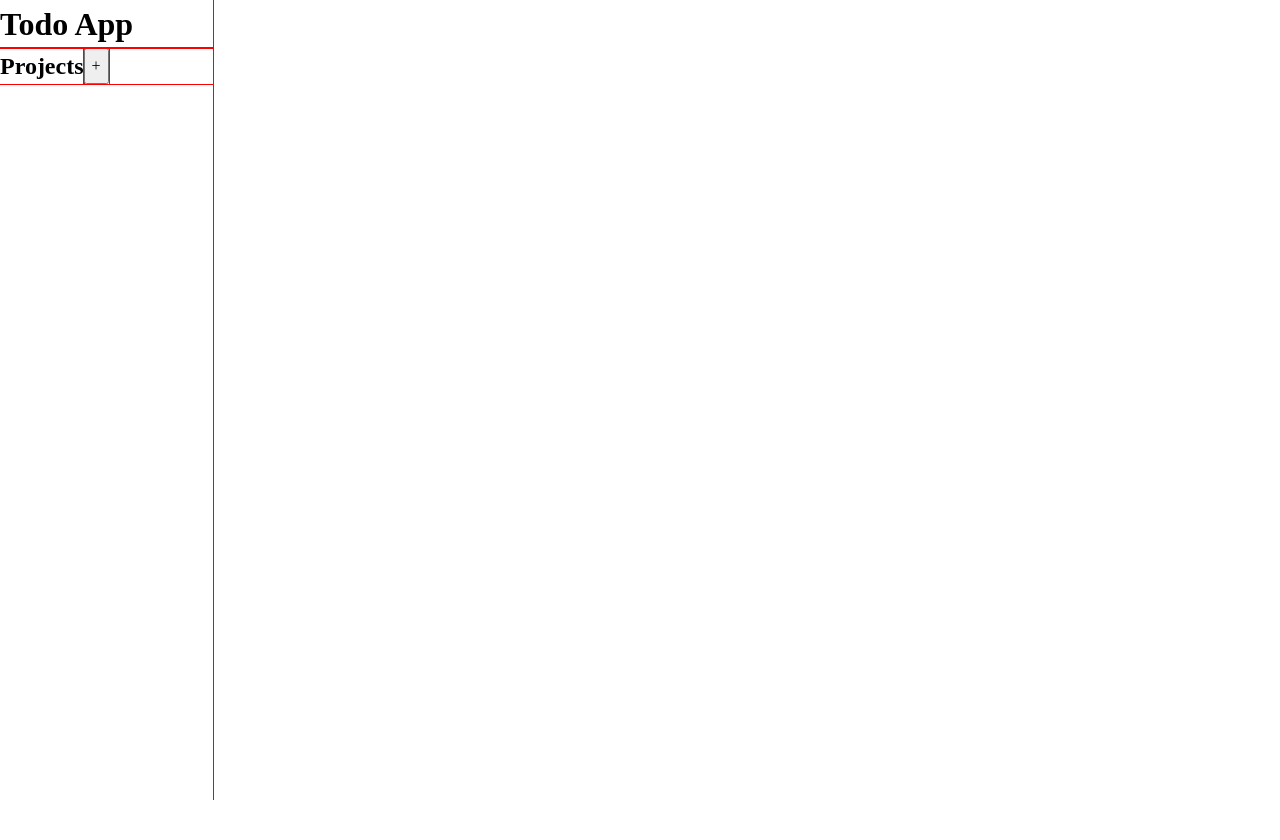
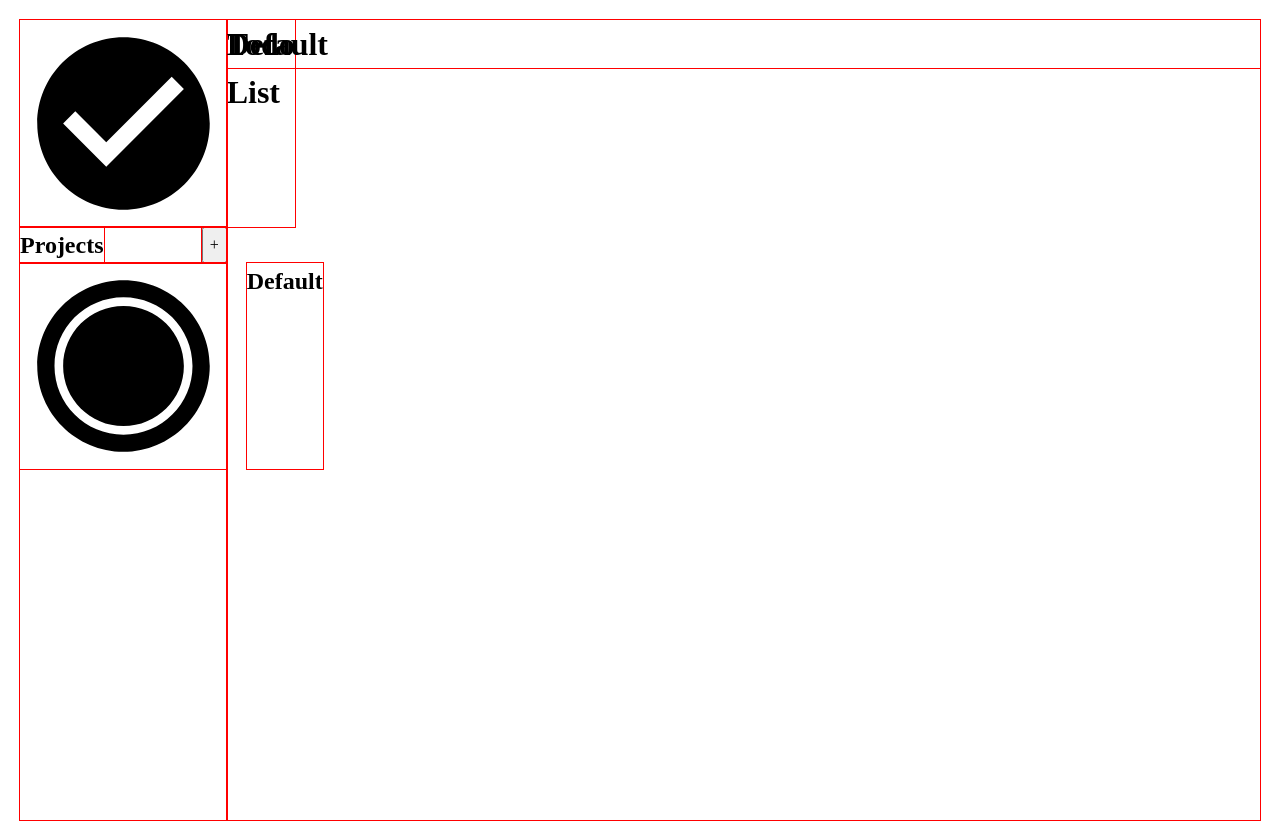
Before and after one commit to vinsoysauce/odin-todo-list, a website built with webpack: page src/template.html in a window 1280 px wide. Before the commit the page ends 800 px from the top, so only its background shows below. Built offline with nearby package versions, Linux system fonts and the light colour scheme.

Commit message:
added test variables for the dom

```diff
--- a/src/css/dom.css
+++ b/src/css/dom.css
@@ -13,7 +13,20 @@
 
 }
 
-.projectButtonDiv {
+.logo-header-div {
   display: flex;
   flex-direction: row;
+  justify-content: space-between;
 }
+
+.project-button-div {
+  display: flex;
+  flex-direction: row;
+  justify-content: space-between;
+}
+
+.project-container {
+  display: flex;
+  flex-direction: row;
+  gap: 20px;
+}
--- a/src/css/styles.css
+++ b/src/css/styles.css
@@ -20,6 +20,7 @@
 body {
   line-height: 1.5;
   -webkit-font-smoothing: antialiased;
+  margin: 20px;
 }
 
 img, picture, video, canvas, svg {
--- a/src/dom.js
+++ b/src/dom.js
@@ -1,15 +1,28 @@
 import "./css/styles.css"
+import "./svg/check-circle.svg"
 
 const content = document.querySelector("#content");
+
 const sidebar = document.createElement("div");
-const projectButtonDiv = document.createElement("div")
+sidebar.classList.add("sidebar");
+
+const main = document.createElement("div");
+main.classList.add("main");
+
+const logoHeaderDiv = document.createElement("div");
+logoHeaderDiv.classList.add("logo-header-div")
+
+const projectButtonDiv = document.createElement("div");
+projectButtonDiv.classList.add("project-button-div");
+
+const projectListDiv = document.createElement("div");
+projectListDiv.classList.add("project-list-div")
 
 const appendToContainer = (obj) => {
   content.appendChild(obj);
 }
 
 const appendToSidebar = ([...obj]) => {
-  sidebar.classList.add("sidebar");
   for (const item of obj) {
     sidebar.appendChild(item)
   }
@@ -17,30 +30,57 @@ const appendToSidebar = ([...obj]) => {
 }
 
 const appendToMain = (obj) => {
-  const main = document.createElement("div");
-  main.classList.add("main");
   main.appendChild(obj)
   appendToContainer(main)
 }
 
+const appendToLogoHeaderDiv = (obj) => {
+  for (const item of obj) {
+    logoHeaderDiv.appendChild(item)
+  }
+  appendToSidebar([logoHeaderDiv])
+}
+
 const apprendToProjectButtonDiv = ([...obj]) => {
-  projectButtonDiv.classList.add("projectButtonDiv");
   for (const item of obj) {
     projectButtonDiv.appendChild(item)
   }
   appendToSidebar([projectButtonDiv]);
 }
 
+const appendToProjectList = ([...obj]) => {
+  const container = document.createElement("div");
+  container.classList.add("project-container")
+  const projectLogo = document.createElement("img");
+  projectLogo.src = "./svg/circle-slice-8.svg"
+  for (const item of obj) {
+      container.appendChild(projectLogo)
+      container.appendChild(item)
+      projectListDiv.appendChild(container);
+  }
+  appendToSidebar([projectListDiv])
+}
+
 const dom = (() => {
-  const title = document.createElement("h1");
-  title.textContent = "Todo App";
-  appendToSidebar([title]);
+  const appHeader = document.createElement("h1");
+  appHeader.textContent = "Todo List";
+  const appLogo = document.createElement("img");
+  appLogo.src = "./svg/check-circle.svg"
+  appendToLogoHeaderDiv([appLogo, appHeader]);
 
   const projectText = document.createElement("h2");
   projectText.textContent = "Projects";
   const addProject = document.createElement("button");
   addProject.textContent = "+"
   apprendToProjectButtonDiv([projectText, addProject]);
+
+  const test = document.createElement("h2");
+  test.textContent = "Default";
+  appendToProjectList([test])
+
+  const projectTitle = document.createElement("h1");
+  projectTitle.textContent = "Default";
+  appendToMain(projectTitle)
 })
 
 
```
Also changed, not shown: src/svg/check-circle.svg (added), src/svg/circle-slice-8.svg (added).
